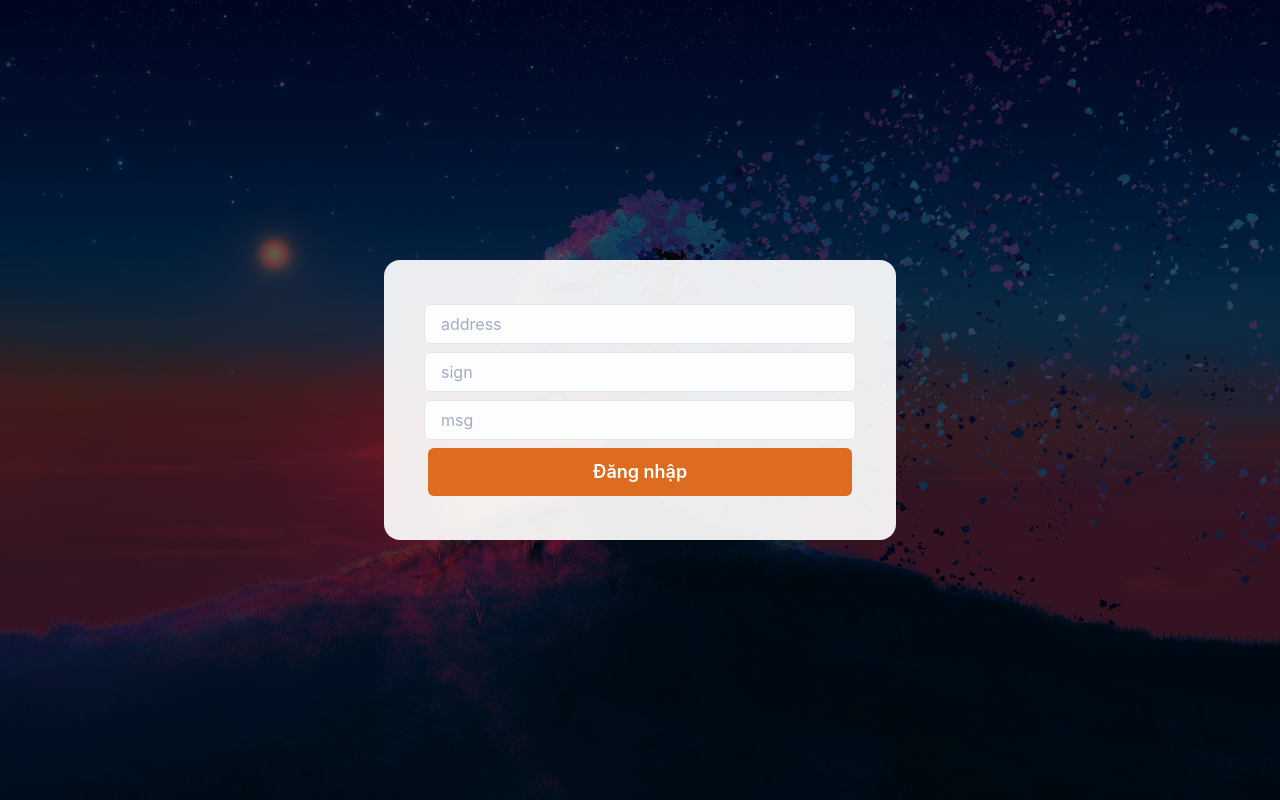
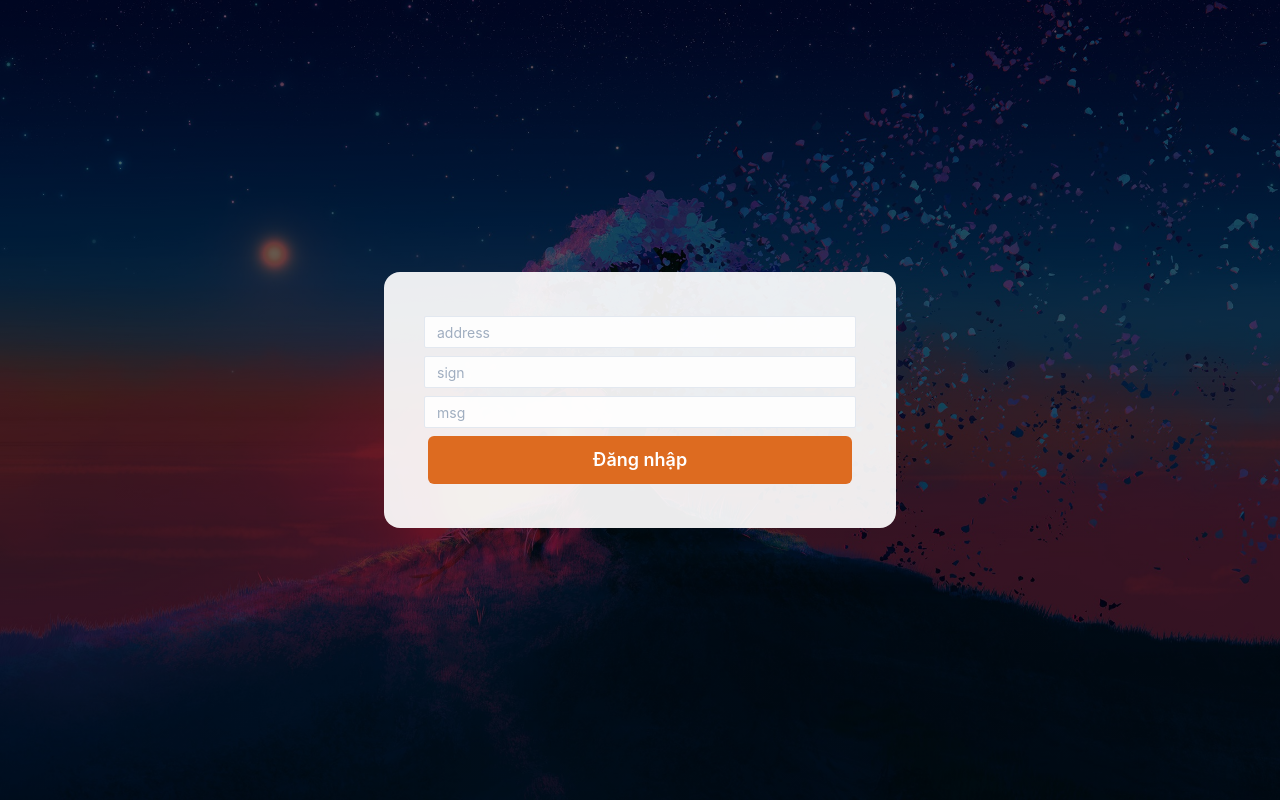
Before and after one commit to nguyentrn/metamon-client, a React (Create React App) app: page /game in a window 1280 px wide. Built offline with nearby package versions, Linux system fonts and the light colour scheme.

Commit message:
fix login game

```diff
--- a/src/features/MetamonGame/components/MonsterItem.jsx
+++ b/src/features/MetamonGame/components/MonsterItem.jsx
@@ -40,7 +40,7 @@ const MonsterItem = ({ monster }) => {
       <Td>{monster.tear} / 20</Td>
       <Td>
         <Button
-          // disabled={!monster.tear}
+          disabled={!monster.tear}
           size="sm"
           colorScheme="green"
           onClick={handleFightOne}
--- a/src/features/MetamonGame/layouts/Login.jsx
+++ b/src/features/MetamonGame/layouts/Login.jsx
@@ -40,6 +40,7 @@ const Login = () => {
       >
         <Input
           placeholder="address"
+          size="sm"
           my="1"
           {...register("address", {
             required: "Please enter your first name.",
@@ -47,11 +48,13 @@ const Login = () => {
         />
         <Input
           placeholder="sign"
+          size="sm"
           my="1"
           {...register("sign", { required: "Please enter your first name." })}
         />
         <Input
           placeholder="msg"
+          size="sm"
           my="1"
           {...register("msg", { required: "Please enter your first name." })}
         />
```
